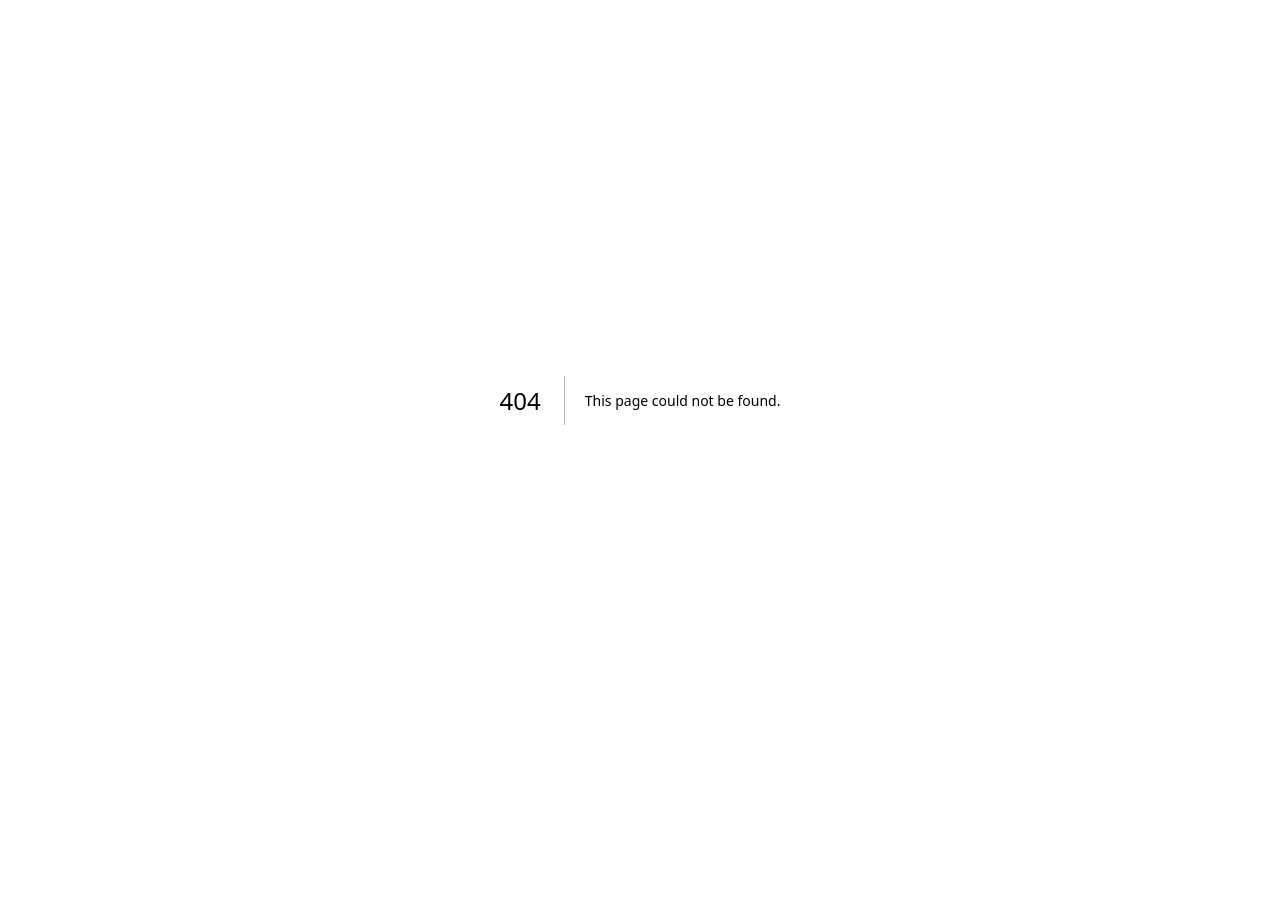
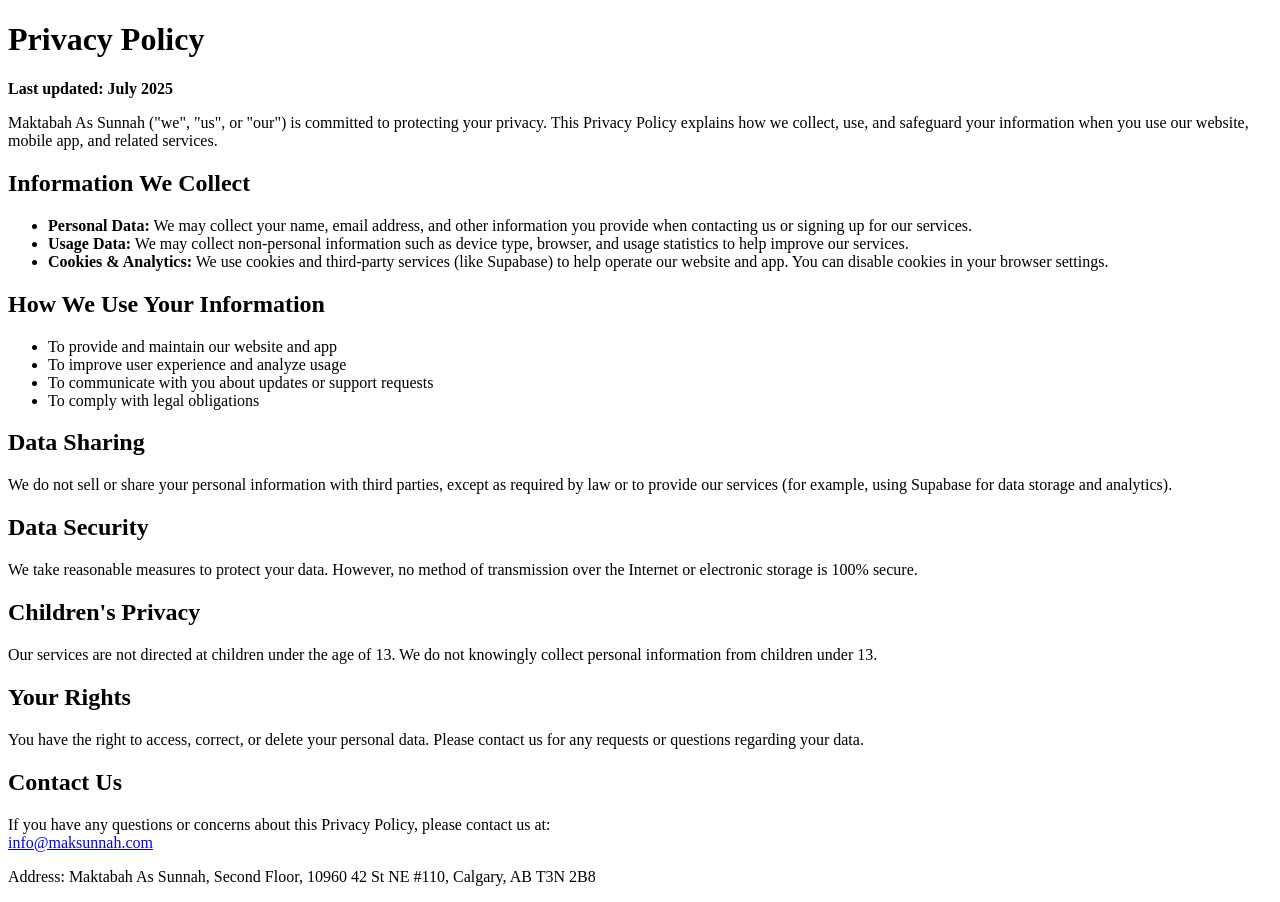
Before and after one commit to umar-aftab/maksunnah, a Next.js app: page /privacy in a window 1280 px wide. Before the commit this address had no page. Before the commit the page ends 800 px from the top, so only its background shows below. Built offline with nearby package versions, Linux system fonts and the light colour scheme.

Commit message:
Fixed security & vulnerability issues and added privacy policy and added fliers section

```diff
--- a/package.json
+++ b/package.json
@@ -18,8 +18,10 @@
   },
   "devDependencies": {
     "@tailwindcss/postcss": "^4",
+    "@types/react": "19.1.8",
     "autoprefixer": "^10.4.21",
     "postcss": "^8.5.6",
-    "tailwindcss": "^4.1.10"
+    "tailwindcss": "^4.1.10",
+    "typescript": "5.8.3"
   }
 }
--- /dev/null
+++ b/pages/privacy.js
@@ -0,0 +1,69 @@
+'use client';
+
+import React from 'react';
+
+export default function PrivacyPage() {
+  return (
+    <div className="max-w-2xl mx-auto py-12 px-4">
+      <h1 className="text-3xl font-bold mb-6 text-[#6D2E3A]">Privacy Policy</h1>
+      <p className="mb-4">
+        <strong>Last updated: July 2025</strong>
+      </p>
+
+      <p className="mb-4">
+        Maktabah As Sunnah ("we", "us", or "our") is committed to protecting your privacy. This Privacy Policy explains how we collect, use, and safeguard your information when you use our website, mobile app, and related services.
+      </p>
+
+      <h2 className="text-xl font-semibold mt-6 mb-2">Information We Collect</h2>
+      <ul className="list-disc list-inside mb-4">
+        <li>
+          <strong>Personal Data:</strong> We may collect your name, email address, and other information you provide when contacting us or signing up for our services.
+        </li>
+        <li>
+          <strong>Usage Data:</strong> We may collect non-personal information such as device type, browser, and usage statistics to help improve our services.
+        </li>
+        <li>
+          <strong>Cookies & Analytics:</strong> We use cookies and third-party services (like Supabase) to help operate our website and app. You can disable cookies in your browser settings.
+        </li>
+      </ul>
+
+      <h2 className="text-xl font-semibold mt-6 mb-2">How We Use Your Information</h2>
+      <ul className="list-disc list-inside mb-4">
+        <li>To provide and maintain our website and app</li>
+        <li>To improve user experience and analyze usage</li>
+        <li>To communicate with you about updates or support requests</li>
+        <li>To comply with legal obligations</li>
+      </ul>
+
+      <h2 className="text-xl font-semibold mt-6 mb-2">Data Sharing</h2>
+      <p className="mb-4">
+        We do not sell or share your personal information with third parties, except as required by law or to provide our services (for example, using Supabase for data storage and analytics).
+      </p>
+
+      <h2 className="text-xl font-semibold mt-6 mb-2">Data Security</h2>
+      <p className="mb-4">
+        We take reasonable measures to protect your data. However, no method of transmission over the Internet or electronic storage is 100% secure.
+      </p>
+
+      <h2 className="text-xl font-semibold mt-6 mb-2">Children's Privacy</h2>
+      <p className="mb-4">
+        Our services are not directed at children under the age of 13. We do not knowingly collect personal information from children under 13.
+      </p>
+
+      <h2 className="text-xl font-semibold mt-6 mb-2">Your Rights</h2>
+      <p className="mb-4">
+        You have the right to access, correct, or delete your personal data. Please contact us for any requests or questions regarding your data.
+      </p>
+
+      <h2 className="text-xl font-semibold mt-6 mb-2">Contact Us</h2>
+      <p className="mb-4">
+        If you have any questions or concerns about this Privacy Policy, please contact us at: <br />
+        <a href="mailto:info@maksunnah.com" className="text-[#6D2E3A] underline">info@maksunnah.com</a>
+      </p>
+
+      <p className="text-gray-500 mt-10 text-sm">
+        Address: Maktabah As Sunnah, Second Floor, 10960 42 St NE #110, Calgary, AB T3N 2B8
+      </p>
+    </div>
+  );
+}
--- /dev/null
+++ b/src/app/api/articleOfTheDay/route.js
@@ -0,0 +1,29 @@
+import { NextResponse } from 'next/server';
+import { createClient } from '@supabase/supabase-js';
+
+const supabase = createClient(
+  process.env.NEXT_PUBLIC_SUPABASE_URL,
+  process.env.NEXT_PUBLIC_SUPABASE_ANON_KEY
+);
+
+export async function GET() {
+  // Logic from your previous code for article of the day:
+  const FIRST_ID = 116;
+  const totalArticles = 1015;
+  const daysSinceStart = Math.floor(
+    (new Date() - new Date('2025-07-04')) / (1000 * 60 * 60 * 24)
+  );
+  const targetId = FIRST_ID + (daysSinceStart % totalArticles);
+
+  const { data, error } = await supabase
+    .from('Articles')
+    .select('*')
+    .eq('id', targetId)
+    .single();
+
+  if (error || !data) {
+    return NextResponse.json({ error: true, message: 'Not found' }, { status: 404 });
+  }
+
+  return NextResponse.json(data, { status: 200 });
+}
--- a/src/app/page.jsx
+++ b/src/app/page.jsx
@@ -1,71 +1,39 @@
 "use client";
 import { useEffect, useState } from 'react';
-import { createClient } from '@supabase/supabase-js';
 import { FaTelegramPlane, FaTwitter, FaFacebookF, FaInstagram } from 'react-icons/fa';
-
-const supabase = createClient(
-  'https://wdbdiihzwzefjexyhxfv.supabase.co',
-  'eyJhbGciOiJIUzI1NiIsInR5cCI6IkpXVCJ9.eyJpc3MiOiJzdXBhYmFzZSIsInJlZiI6IndkYmRpaWh6d3plZmpleHloeGZ2Iiwicm9sZSI6ImFub24iLCJpYXQiOjE3NTAxOTE3MDgsImV4cCI6MjA2NTc2NzcwOH0.HEjp_lp-h6cjdDgDC9oTGjgP5vL2eOlDoxo6bokovWo'
-);
 
 export default function Home() {
   const [article, setArticle] = useState(null);
   const [menuOpen, setMenuOpen] = useState(false);
 
+  const [flyers, setFlyers] = useState([]);
+  const [loadingFlyers, setLoadingFlyers] = useState(true);
+
   useEffect(() => {
-    async function fetchArticleOfTheDay() {
-      const FIRST_ID = 116;
-      const totalArticles = 1015;
-      const daysSinceStart = Math.floor(
-        (new Date() - new Date('2025-06-18')) / (1000 * 60 * 60 * 24)
-      );
-      const targetId = FIRST_ID + (daysSinceStart % totalArticles);
-
-      const { data, error } = await supabase
-        .from('Articles')
-        .select('*')
-        .eq('id', targetId)
-        .single();
-
-      if (error || !data) {
-        setArticle(null);
-        return;
+    async function fetchFlyers() {
+      setLoadingFlyers(true);
+      try {
+        const res = await fetch('https://maksunnah-fliers.vercel.app/api/flyers');
+        if (!res.ok) throw new Error('Failed to fetch flyers');
+        const data = await res.json();
+        setFlyers(data);
+      } catch (err) {
+        setFlyers([]);
       }
-
-      setArticle(data);
+      setLoadingFlyers(false);
     }
-    fetchArticleOfTheDay();
+    fetchFlyers();
   }, []);
 
-  // useEffect(() => {
-  //   const loadTwitter = () => {
-  //     if (window.twttr && window.twttr.widgets) {
-  //       window.twttr.widgets.load();
-  //     }
-  //   };
-  //   if (!document.getElementById('twitter-wjs')) {
-  //     const script = document.createElement('script');
-  //     script.id = 'twitter-wjs';
-  //     script.src = 'https://platform.twitter.com/widgets.js';
-  //     script.async = true;
-  //     script.onload = loadTwitter;
-  //     document.body.appendChild(script);
-  //   } else {
-  //     loadTwitter();
-  //   }
-  // }, []);
+ useEffect(() => {
+  async function fetchArticleOfTheDay() {
+    const res = await fetch('/api/articleOfTheDay');
+    const data = await res.json();
+    setArticle(data);
+  }
+  fetchArticleOfTheDay();
+}, []);
 
-    useEffect(() => {
-    if (!document.getElementById('facebook-jssdk')) {
-      const script = document.createElement('script');
-      script.id = 'facebook-jssdk';
-      script.src = 'https://connect.facebook.net/en_US/sdk.js#xfbml=1&version=v18.0';
-      script.async = true;
-      document.body.appendChild(script);
-    } else if (window.FB) {
-      window.FB.XFBML.parse(); // Re-render if needed
-    }
-  }, []);
 
 
   return (
@@ -82,6 +50,7 @@ export default function Home() {
           <a href="https://salafipublications.com">salafipublications.com</a>
           <a href="https://gtownmasjid.com">gtownmasjid.com</a>
           <a href="https://sunnahpublishing.net">sunnahpublishing.net</a>
+          <a href="https://troid.org">troid.org</a>
         </div>
       </div>
 
@@ -96,8 +65,8 @@ export default function Home() {
   <nav className="hidden md:flex justify-center space-x-10 text-gray-700 text-lg pb-3">
     <a href="#article" className="hover:text-[#6D2E3A] transition-colors">Article</a>
     <a href="#salah" className="hover:text-[#6D2E3A] transition-colors">Salah</a>
-    <a href="#twitter" className="hover:text-[#6D2E3A] transition-colors">Facebook</a>
-    <a href="#fliers" className="hover:text-[#6D2E3A] transition-colors">Leaflets</a>
+    <a href="#fliers" className="hover:text-[#6D2E3A] transition-colors">Flyers</a>
+    <a href="#leaflets" className="hover:text-[#6D2E3A] transition-colors">Leaflets</a>
     <a href="#footer" className="hover:text-[#6D2E3A] transition-colors">Contact</a>
     <a
       href="https://www.paypal.me/sunnahcalgary"
@@ -123,8 +92,8 @@ export default function Home() {
     <div className="md:hidden px-6 pb-4 space-y-2 bg-white text-center">
       <a href="#article" className="block hover:text-[#6D2E3A]" onClick={() => setMenuOpen(false)}>Article</a>
       <a href="#salah" className="block hover:text-[#6D2E3A]" onClick={() => setMenuOpen(false)}>Salah</a>
-      <a href="#twitter" className="block hover:text-[#6D2E3A]" onClick={() => setMenuOpen(false)}>Facebook</a>
-      <a href="#fliers" className="block hover:text-[#6D2E3A]" onClick={() => setMenuOpen(false)}>Leaflets</a>
+      <a href="#fliers" className="block hover:text-[#6D2E3A]" onClick={() => setMenuOpen(false)}>Flyers</a>
+      <a href="#leaflets" className="block hover:text-[#6D2E3A]" onClick={() => setMenuOpen(false)}>Leaflets</a>
       <a href="#footer" className="block hover:text-[#6D2E3A]" onClick={() => setMenuOpen(false)}>Contact</a>
       <a
         href="https://www.paypal.me/sunnahcalgary"
@@ -193,52 +162,40 @@ export default function Home() {
         ></iframe>
       </section>
 
-      {/* Twitter Feed */}
-    {/* <section id="twitter" className="bg-white p-6 rounded-xl shadow-md my-8">
-      <h2 className="text-2xl font-bold text-center text-[#6D2E3A] mb-4">📢 Twitter Feed</h2>
-      <div className="flex justify-center">
-        <a
-          className="twitter-timeline"
-          data-theme="light"
-          data-height="600"
-          data-chrome="noheader nofooter"
-          href="https://twitter.com/maksunnah"
-        >
-          Tweets by @maksunnah
-        </a>
-      </div>
-    </section> */}
 
-  <section id="twitter" className="bg-white p-6 rounded-xl shadow-md my-8">
-    <h2 className="text-2xl font-bold text-center text-[#6D2E3A] mb-4">📢 Facebook Feed</h2>
-    <div className="flex justify-center">
-      <div className="w-[500px]">
-        <div
-          className="fb-page"
-          data-href="https://www.facebook.com/makcalgary"
-          data-tabs="timeline"
-          data-width="500"
-          data-height="800"
-          data-small-header="false"
-          data-adapt-container-width="false"
-          data-hide-cover="false"
-          data-show-facepile="true"
-        >
-          <blockquote
-            cite="https://www.facebook.com/makcalgary"
-            className="fb-xfbml-parse-ignore"
-          >
-            <a href="https://www.facebook.com/makcalgary">Maktabah As Sunnah Calgary</a>
-          </blockquote>
+      {/* Flyers Section */}
+    <section id="fliers" className="bg-white p-6 rounded-xl shadow-md my-8">
+      <h2 className="text-2xl font-bold text-center text-[#6D2E3A] mb-6">📄 Our Flyers</h2>
+      {loadingFlyers ? (
+        <div className="text-center text-gray-500">Loading flyers...</div>
+      ) : flyers.length === 0 ? (
+        <div className="text-center text-gray-500">No flyers available.</div>
+      ) : (
+        <div className="grid grid-cols-1 sm:grid-cols-2 md:grid-cols-3 lg:grid-cols-4 gap-6">
+          {flyers.map((flyer) => (
+            <div
+              key={flyer.id}
+              className="bg-gray-50 rounded-lg shadow hover:shadow-lg cursor-pointer flex flex-col items-center transition"
+              onClick={() => window.open(flyer.file_url, '_blank')}
+            >
+              <img
+                src={flyer.file_url}
+                alt={flyer.title}
+                className="w-full h-48 object-cover rounded-t-lg"
+              />
+              <div className="p-3 w-full text-center">
+                <div className="font-semibold text-[#6D2E3A] truncate">{flyer.title}</div>
+              </div>
+            </div>
+          ))}
         </div>
-      </div>
-    </div>
-  </section>
+      )}
+    </section>
 
 
-      {/* Flyers Section */}
-      <section id="fliers" className="bg-white p-6 rounded-xl shadow-md my-8">
-        <h2 className="text-2xl font-bold text-center text-[#6D2E3A] mb-6">📄 Our Flyers</h2>
+      {/* Leaflets Section */}
+      <section id="leaflets" className="bg-white p-6 rounded-xl shadow-md my-8">
+        <h2 className="text-2xl font-bold text-center text-[#6D2E3A] mb-6">📄 Our Leaflets</h2>
         <div className="space-y-6">
           {[
             { file: 'flyer1.pdf', caption: 'Street Demonstrations,Protests & Boycotting' },
@@ -275,6 +232,9 @@ export default function Home() {
         <img src="/logo.png" alt="Footer Logo" className="mx-auto h-16 w-16 mb-4" />
         <p className="font-semibold">Maktabah As Sunnah</p>
         <p className="mt-1">Second Floor, 10960 42 St NE #110, Calgary, AB T3N 2B8</p>
+        <p className="mt-3 text-xs">
+           <a href="/privacy" className="underline text-gray-200 hover:text-white">Privacy Policy</a>
+        </p>
         <div className="flex justify-center items-center gap-6 mt-4 text-2xl">
           <a href="https://t.me/MaktabahAsSunnahCalgary" target="_blank" rel="noopener noreferrer"><FaTelegramPlane /></a>
           <a href="https://twitter.com/maksunnah" target="_blank" rel="noopener noreferrer"><FaTwitter /></a>
```
Also changed, not shown: tsconfig.json (added, +36 -0 lines), next-env.d.ts (added), 1 other file (tests, documents, lock files or other folders).
